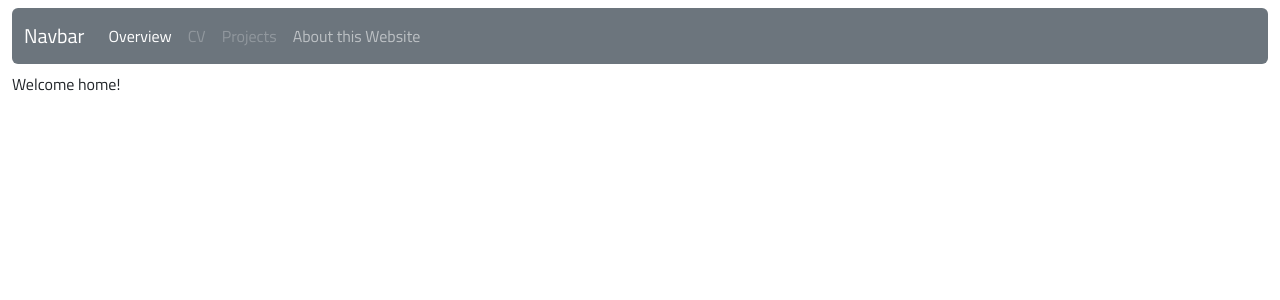
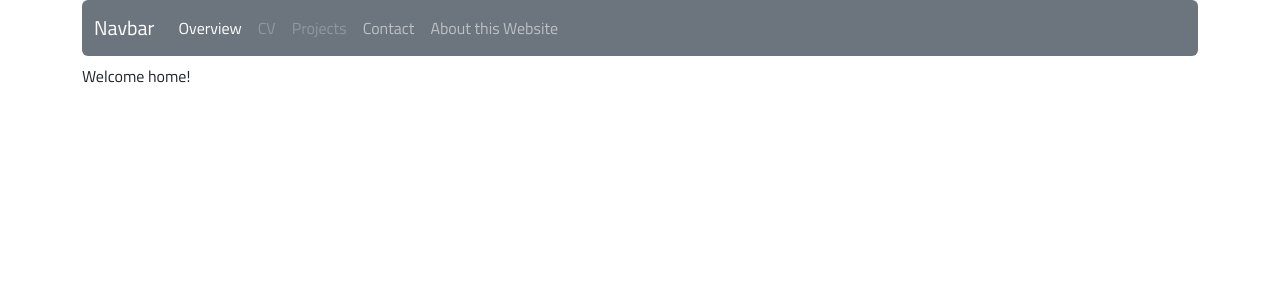
Before and after one commit to nalquas/nalquas.github.io, a Vue app: page /#/ in a window 1280 px wide. Shown: the top 300 px of the page. Built offline with nearby package versions, Linux system fonts and the light colour scheme; what bootstrap-vue-next would draw is missing.

Commit message:
First content

```diff
--- a/src/App.vue
+++ b/src/App.vue
@@ -1,15 +1,22 @@
 <template>
-  <div class="container-fluid">
-    <div class="row">
+  <div class="container-lg">
+    <header class="row">
       <div class="col">
         <NavBar></NavBar>
       </div>
-    </div>
-    <div class="row">
+    </header>
+    <main class="row">
       <div class="col">
-        <router-view></router-view>
+        <div>
+          <router-view></router-view>
+        </div>
       </div>
-    </div>
+    </main>
+    <footer class="row">
+      <div class="col">
+        <!-- TODO some footer -->
+      </div>
+    </footer>
   </div>
 </template>
 
--- a/src/components/About.vue
+++ b/src/components/About.vue
@@ -1,14 +1,26 @@
 
 <template>
-    TODO this will be an about page
+  <article>
+    <h2>About this Website</h2>
+    <h4>WIP Warning</h4>
+    <p>
+      This website is work in progress. Don't consider it to be done!
+    </p>
+    <h4>What is this site?</h4>
+    <p>
+      Consider this website to be my digital portfolio. It's intended to showcase projects I have worked on and give some detail about who I am.
+    </p>
+    <h4>Tech used</h4>
+    <p>
+      This website is a single-page application built using <a href="https://vuejs.org/">Vue.js</a> and <a href="https://vitejs.dev/">Vite</a>. <a href="https://getbootstrap.com/">Bootstrap</a> is used as the frontend toolkit.
+    </p>
+    <p>
+      This page is hosted using <a href="https://pages.github.com/">GitHub pages</a>. Hence, the repository containing this website's source code is publically available on GitHub: <a href="https://github.com/nalquas/nalquas.github.io">github.com/nalquas/nalquas.github.io</a>.
+    </p>
+  </article>
 </template>
 
 <script>
-import { defineComponent } from 'vue';
-
-export default defineComponent({
-  name: 'NavBar'
-})
 </script>
 
 <style scoped>
--- /dev/null
+++ b/src/components/Contact.vue
@@ -0,0 +1,37 @@
+
+<template>
+  <article>
+    <h2>Contact information</h2>
+    <h4>Professional contact</h4>
+    <p>
+      If you want to contact me professionally, you can do so via the following channels:
+    </p>
+    <p>
+      <div class="list-group">
+        <a class="list-group-item list-group-item-action" href="https://www.linkedin.com/in/niklas-freund/">
+          <i class="bi bi-linkedin"></i> LinkedIn
+        </a>
+        <a class="list-group-item list-group-item-action" href="https://www.xing.com/profile/Niklas_Freund15/cv">
+          <i class="bi bi-globe"></i> XING
+        </a>
+      </div>
+    </p>
+    <h4>Other web presence</h4>
+    <p>
+      You can find me on the following websites:
+    </p>
+    <p>
+      <div class="list-group">
+        <a class="list-group-item list-group-item-action" href="https://github.com/nalquas">
+          <i class="bi bi-github"></i> GitHub
+        </a>
+      </div>
+    </p>
+  </article>
+</template>
+
+<script>
+</script>
+
+<style scoped>
+</style>
--- a/src/components/Home.vue
+++ b/src/components/Home.vue
@@ -1,14 +1,13 @@
 
 <template>
-    Welcome home!
+  <article>
+    <p>
+      Welcome home!
+    </p>
+  </article>
 </template>
 
 <script>
-import { defineComponent } from 'vue';
-
-export default defineComponent({
-  name: 'NavBar'
-})
 </script>
 
 <style scoped>
--- a/src/components/NavBar.vue
+++ b/src/components/NavBar.vue
@@ -1,7 +1,7 @@
 <template>
-  <nav class="navbar navbar-dark bg-secondary navbar-expand-md rounded mt-2 mb-2 ms-0 mr-0">
+  <nav class="navbar navbar-dark bg-secondary navbar-expand-md rounded mt-0 mb-2 ms-0 mr-0">
     <div class="container-fluid">
-      <a class="navbar-brand" href="#">Navbar</a>
+      <router-link to="/" class="navbar-brand">Navbar</router-link>
       <button class="navbar-toggler" type="button" data-bs-toggle="collapse" data-bs-target="#navbarNav" aria-controls="navbarNav" aria-expanded="false" aria-label="Toggle navigation">
         <span class="navbar-toggler-icon"></span>
       </button>
@@ -11,10 +11,13 @@
             <router-link to="/" class="nav-link" :class="getActive('home')">Overview</router-link>
           </li>
           <li class="nav-item">
-            <router-link to="/" class="nav-link disabled" :class="getActive('cv')">CV</router-link>
+            <router-link to="/cv" class="nav-link disabled" :class="getActive('cv')">CV</router-link>
           </li>
           <li class="nav-item">
-            <router-link to="/" class="nav-link disabled" :class="getActive('projects')">Projects</router-link>
+            <router-link to="/projects" class="nav-link disabled" :class="getActive('projects')">Projects</router-link>
+          </li>
+          <li class="nav-item">
+            <router-link to="/contact" class="nav-link" :class="getActive('contact')">Contact</router-link>
           </li>
           <li class="nav-item">
             <router-link to="/about" class="nav-link" :class="getActive('about')">About this Website</router-link>
--- a/src/router/index.js
+++ b/src/router/index.js
@@ -4,11 +4,13 @@ import { createRouter, createWebHashHistory } from 'vue-router'
 // Import route components ("Pages")
 import Home from '../components/Home.vue'
 import About from '../components/About.vue'
+import Contact from '../components/Contact.vue'
 
 // Define some routes
 const routes = [
     {path: '/', component: Home, name: 'home'},
-    {path: '/about', component: About, name: 'about'}
+    {path: '/about', component: About, name: 'about'},
+    {path: '/contact', component: Contact, name: 'contact'}
 ]
 
 const router = createRouter({
--- a/src/style.css
+++ b/src/style.css
@@ -4,3 +4,7 @@
 #app {
   font-family: 'Titillium Web', sans-serif;
 }
+
+article {
+  text-align: justify;
+}
```
